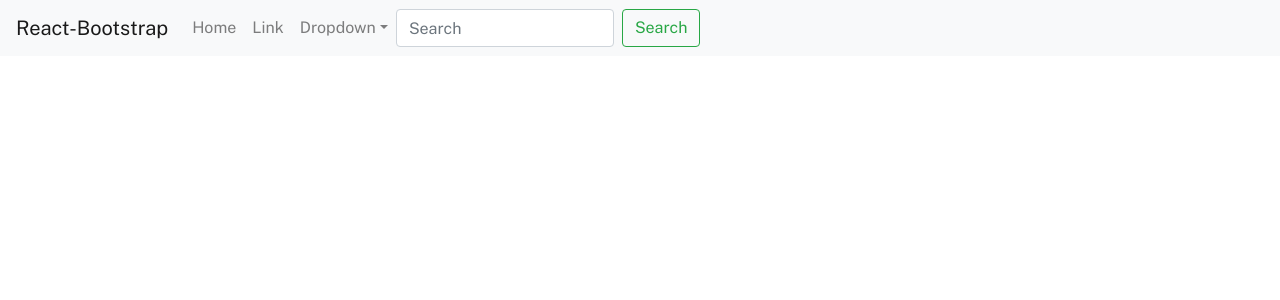
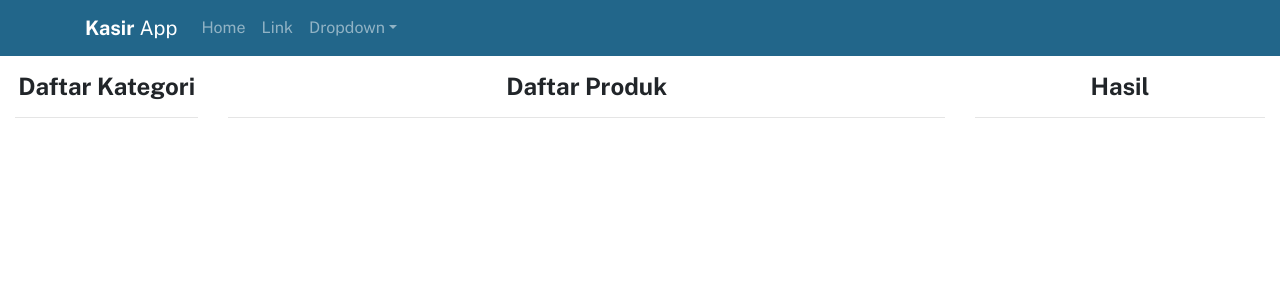
Before and after one commit to yasrilimam98/kasir-app-reactJs, a React (Create React App) app: page / in a window 1280 px wide. Shown: the top 300 px of the page. Built offline with nearby package versions, Linux system fonts and the light colour scheme.

Commit message:
update component

```diff
--- a/src/App.js
+++ b/src/App.js
@@ -1,11 +1,25 @@
-import logo from "./logo.svg";
 import "./App.css";
-import NavbarComponent from "./components/NavbarComponent";
+import { Col, Row, Container } from "react-bootstrap";
+import { Hasil, ListCategories, NavbarComponent } from "./components";
 
 function App() {
   return (
     <div className="App">
       <NavbarComponent />
+      <div className="mt-3">
+        <Container fluid>
+          <Row>
+            <ListCategories />
+            <Col>
+              <h4>
+                <strong>Daftar Produk</strong>
+              </h4>
+              <hr />
+            </Col>
+            <Hasil />
+          </Row>
+        </Container>
+      </div>
     </div>
   );
 }
--- /dev/null
+++ b/src/components/Hasil.js
@@ -0,0 +1,15 @@
+import React, { Component } from "react";
+import { Col } from "react-bootstrap";
+
+export default class Hasil extends Component {
+  render() {
+    return (
+      <Col md={3} mt="2">
+        <h4>
+          <strong>Hasil</strong>
+        </h4>
+        <hr />
+      </Col>
+    );
+  }
+}
--- /dev/null
+++ b/src/components/ListCategories.js
@@ -0,0 +1,15 @@
+import React, { Component } from "react";
+import { Col } from "react-bootstrap";
+
+export default class ListCategories extends Component {
+  render() {
+    return (
+      <Col md={2} mt="2">
+        <h4>
+          <strong>Daftar Kategori</strong>
+        </h4>
+        <hr />
+      </Col>
+    );
+  }
+}
--- a/src/components/NavbarComponent.js
+++ b/src/components/NavbarComponent.js
@@ -1,18 +1,14 @@
 import React from "react";
 // import apa yang di perluka dari react-bootstrap
-import {
-  Navbar,
-  Nav,
-  NavDropdown,
-  Form,
-  Button,
-  FormControl,
-} from "react-bootstrap";
+import { Navbar, Nav, NavDropdown, Container } from "react-bootstrap";
 
 const NavbarComponent = () => {
   return (
-    <Navbar bg="light" expand="lg">
-      <Navbar.Brand href="#home">React-Bootstrap</Navbar.Brand>
+    <Navbar variant="dark" expand="lg">
+      <Container>
+        <Navbar.Brand href="#home">
+          <strong>Kasir</strong> App
+        </Navbar.Brand>
         <Navbar.Toggle aria-controls="basic-navbar-nav" />
         <Navbar.Collapse id="basic-navbar-nav">
           <Nav className="me-auto">
@@ -30,11 +26,8 @@
               </NavDropdown.Item>
             </NavDropdown>
           </Nav>
-        <Form inline>
-          <FormControl type="text" placeholder="Search" className="mr-sm-2" />
-          <Button variant="outline-success">Search</Button>
-        </Form>
         </Navbar.Collapse>
+      </Container>
     </Navbar>
   );
 };
--- /dev/null
+++ b/src/components/index.js
@@ -0,0 +1,5 @@
+import Hasil from "./Hasil";
+import ListCategories from "./ListCategories";
+import NavbarComponent from "./NavbarComponent";
+
+export { Hasil, ListCategories, NavbarComponent };
```
Lines whose indentation alone changed are shown as unchanged.
